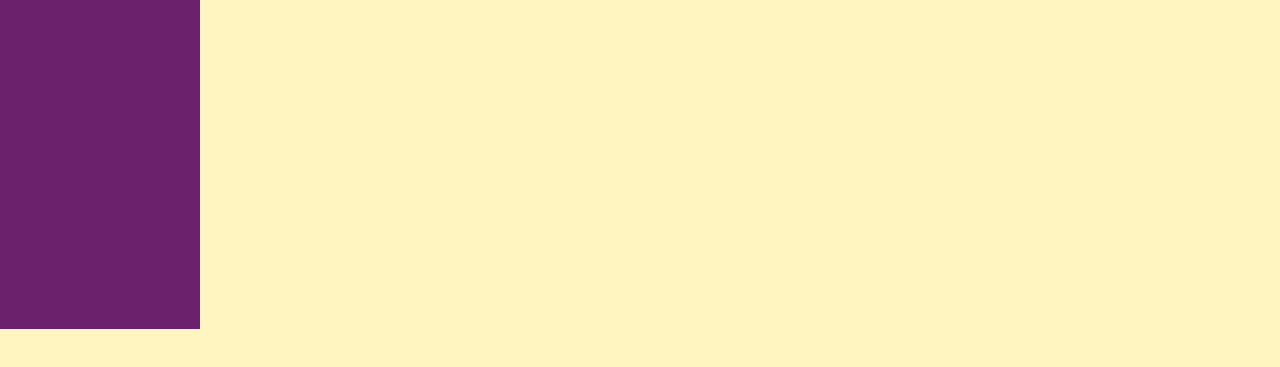
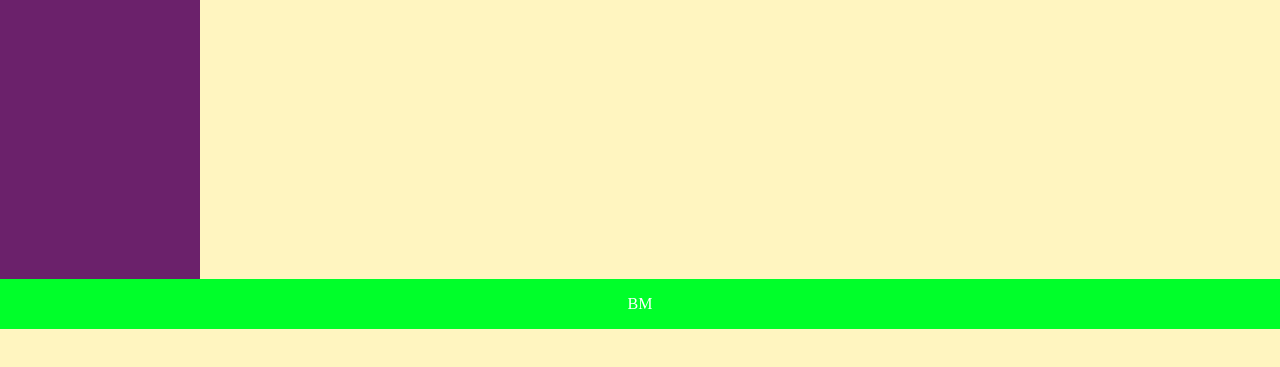
Before and after one commit to Bmarkkkk/kollazs, a plain HTML site: page pitagorasz.html in a window 1280 px wide. Shown: the part 471-838 px from the top of the page. Drawn offline with Linux system fonts and the light colour scheme; a web font is replaced by a local one.

Commit message:
Update pitagorasz.html

```diff
--- a/pitagorasz.html
+++ b/pitagorasz.html
@@ -68,7 +68,10 @@
     }
 </script>
 
+<div class="footer">
+      <p> BM  </p>
 
+    </div>
 
 
 
```
